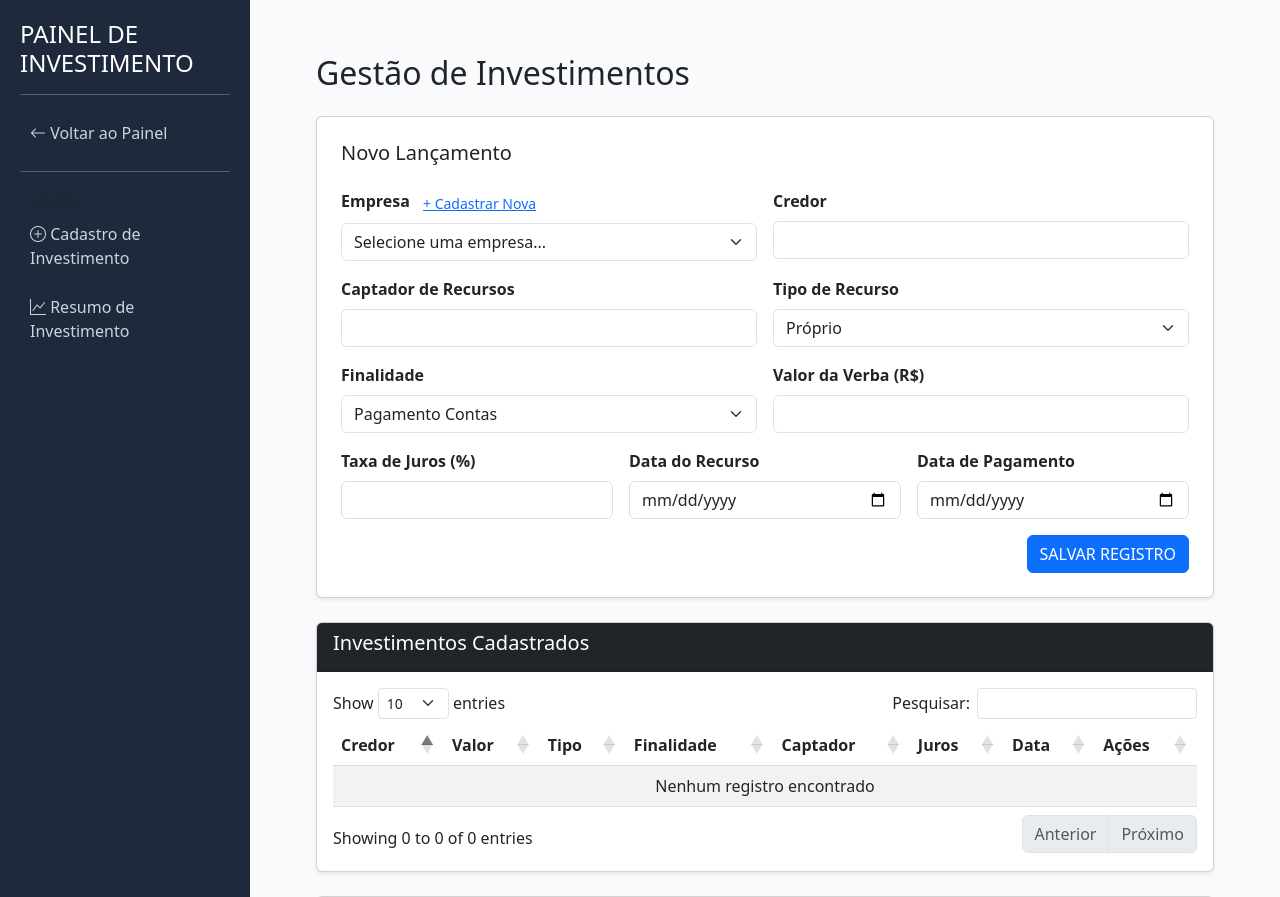
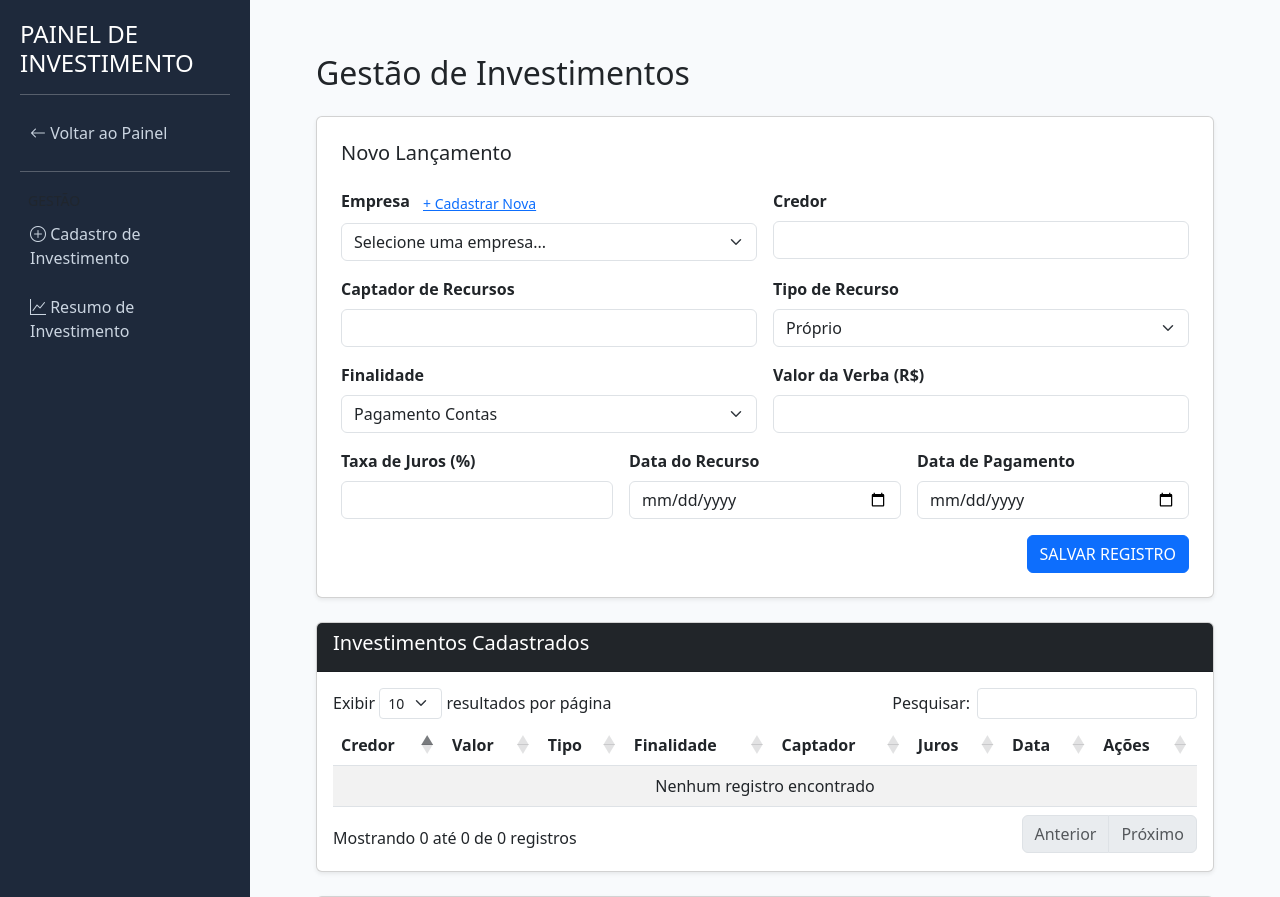
Before and after one commit to petrickmsilva-alt/painel-jp2, a Flask app: page /financeiro in a window 1280 px wide. Shown: the top 897 px of the page. Run offline with Flask 3, Linux system fonts and the light colour scheme; a user stored in the database is signed in; data that the repository does not hold is empty; some libraries are stand-ins or nearby versions.

Commit message:
Update financeiro.html

```diff
--- a/templates/financeiro.html
+++ b/templates/financeiro.html
@@ -154,11 +154,11 @@
             }
 
             data.dados.forEach(item => {
-                // Tratamento seguro para o valor: garante que seja número antes de formatar
+                // Tratamento seguro para o valor
                 let valorNumerico = parseFloat(item.valor_inicial) || 0;
                 let valorFormatado = valorNumerico.toLocaleString('pt-BR', {minimumFractionDigits: 2});
 
-                // Mapeamento dos campos baseado exatamente na sua estrutura SQL
+                // Mapeamento dos campos
                 const nome = item.nome_investidor || '-';
                 const tipo = item.tipo_operacao || '-';
                 const finalidade = item.finalidade || '-';
@@ -181,13 +181,22 @@
                     </tr>`;
             });
 
-            // Inicializa a tabela após os dados serem injetados
+            // Inicializa o DataTables de forma profissional
             $('#tabelaInvestimentos').DataTable({
+                pageLength: 10, // Limita a 10 linhas por página
+                lengthMenu: [5, 10, 25, 50], // Opções de visualização
+                responsive: true, // Responsivo
+                ordering: true, // Permite ordenar clicando na coluna
                 language: {
                     "sEmptyTable": "Nenhum registro encontrado",
                     "sInfo": "Mostrando de _START_ até _END_ de _TOTAL_ registros",
+                    "sInfoEmpty": "Mostrando 0 até 0 de 0 registros",
+                    "sLengthMenu": "Exibir _MENU_ resultados por página",
                     "sSearch": "Pesquisar:",
-                    "oPaginate": { "sNext": "Próximo", "sPrevious": "Anterior" }
+                    "oPaginate": {
+                        "sNext": "Próximo",
+                        "sPrevious": "Anterior"
+                    }
                 }
             });
         }
```
